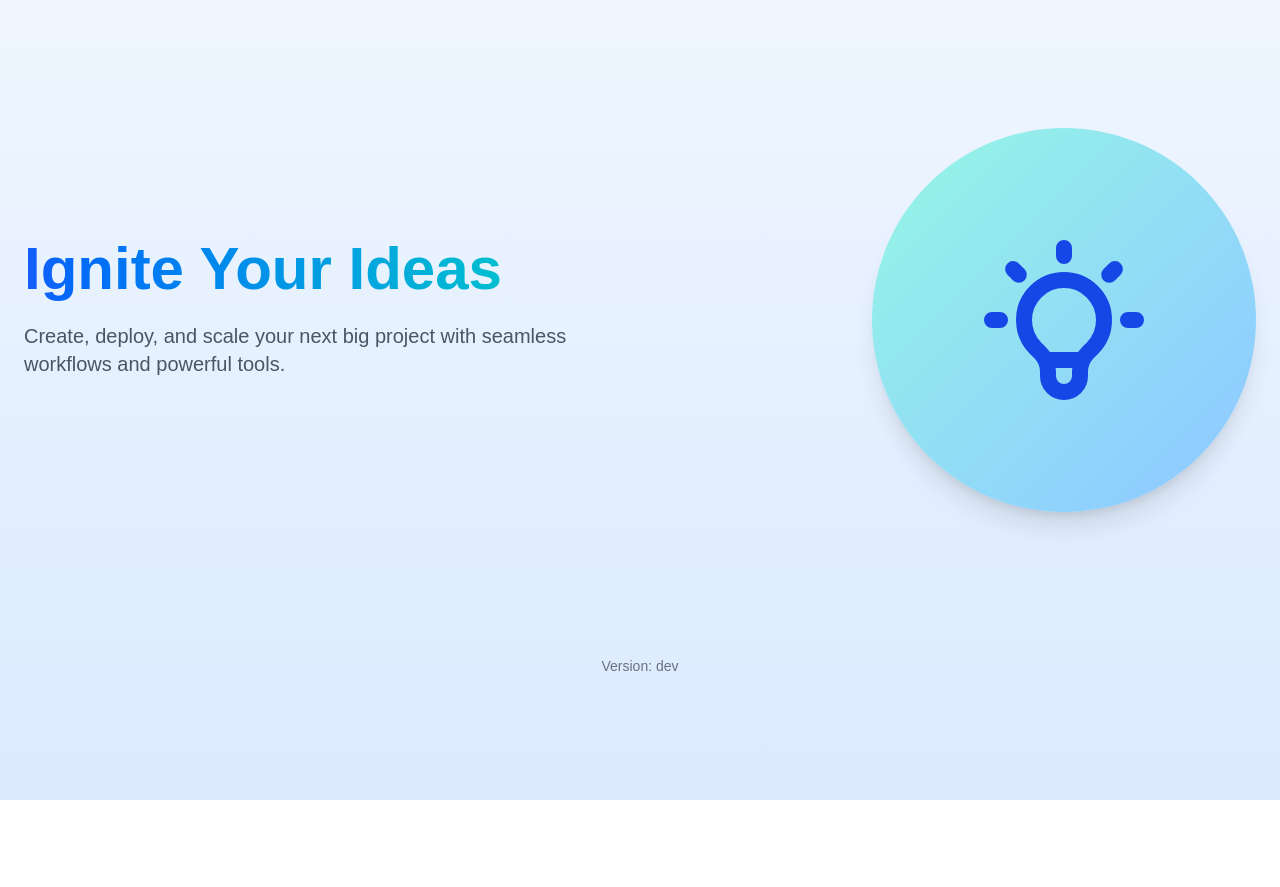
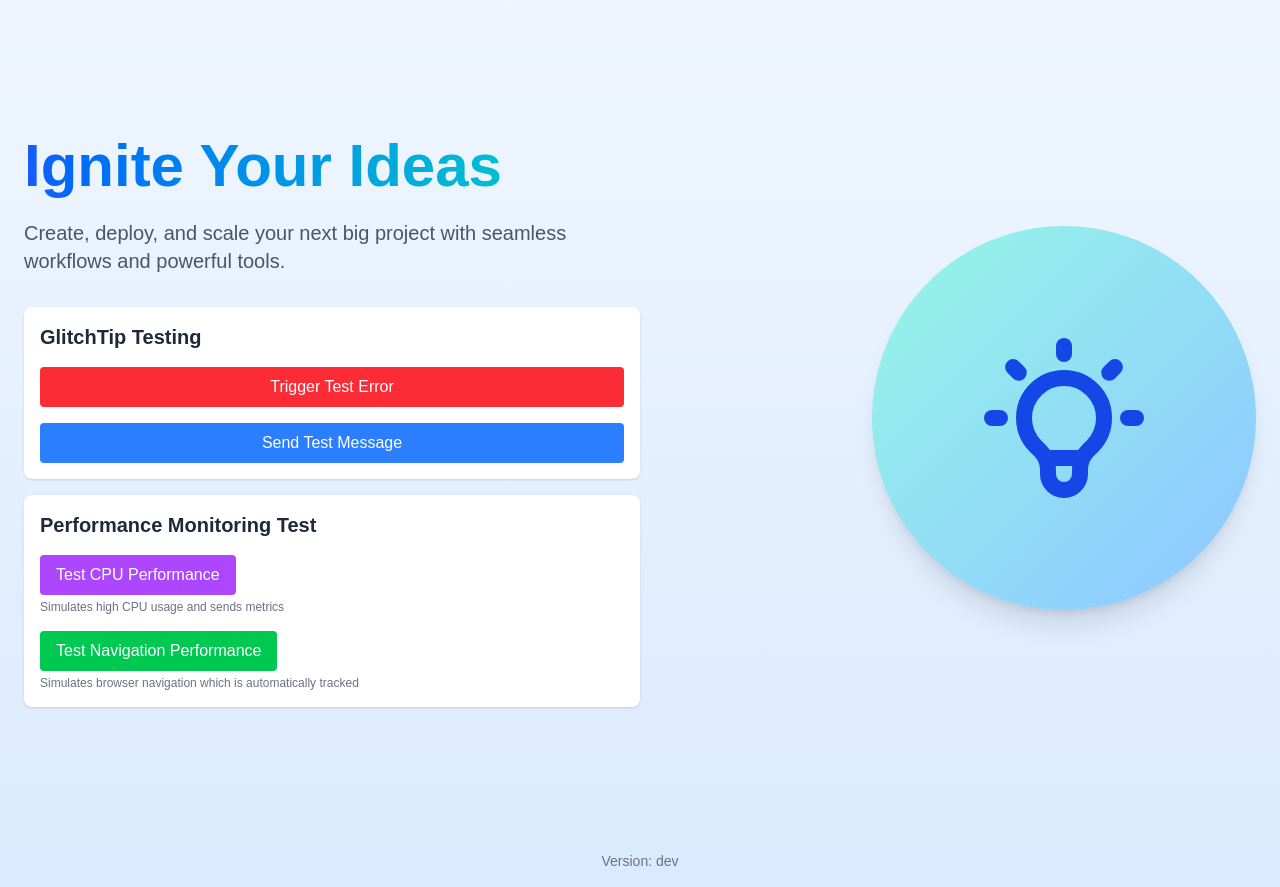
Before and after one commit to fsdaniel/nextjs-default, a Next.js app: page / in a window 1280 px wide. Before the commit the page ends 800 px from the top, so only its background shows below. Built offline with nearby package versions, Linux system fonts and the light colour scheme.

Commit message:
Release v0.4.0: Added GlitchTip for error tracking and performance monitoring

```diff
--- a/argocd/application.yaml
+++ b/argocd/application.yaml
@@ -8,7 +8,7 @@ spec:
 
   source:
     repoURL: https://github.com/fsdaniel/nextjs-default.git # Use HTTPS URL
-    targetRevision: v0.3.14 # Update target revision to new tag
+    targetRevision: v0.4.0 # Updated to version 0.4.0
     path: kubernetes # Directory within the repo containing the manifests
 
 
--- a/kubernetes/deployment.yaml
+++ b/kubernetes/deployment.yaml
@@ -15,7 +15,7 @@ spec:
     spec:
       containers:
       - name: nextjs-helloworld
-        image: ghcr.io/fsdaniel/nextjs-default:v0.3.14 # Update to new version tag
+        image: ghcr.io/fsdaniel/nextjs-default:v0.4.0 # Updated to version 0.4.0
         ports:
         - containerPort: 3000 # Default Next.js port
         # Add resource limits for better scheduling and stability
--- a/next.config.mjs
+++ b/next.config.mjs
@@ -1,6 +1,27 @@
 /** @type {import('next').NextConfig} */
+import { withSentryConfig } from '@sentry/nextjs';
+
 const nextConfig = {
   output: 'standalone',
 };
 
-export default nextConfig;
+export default withSentryConfig(nextConfig, {
+  // For all available options, see:
+  // https://github.com/getsentry/sentry-webpack-plugin#options
+
+  // Upload source maps to Sentry
+  org: "biedmeer",
+  project: "nextjs-default",
+
+  // Auth tokens can be obtained from https://gt.bm.onlydaniel.me/settings/account/api/auth-tokens/
+  authToken: process.env.SENTRY_AUTH_TOKEN,
+}, {
+  // For all available options, see:
+  // https://docs.sentry.io/platforms/javascript/guides/nextjs/
+
+  // Automatically upload source maps to Sentry during build
+  widenClientFileUpload: true,
+
+  // Silence the Sentry CLI Logs
+  silent: true,
+});
--- /dev/null
+++ b/sentry.client.config.ts
@@ -0,0 +1,23 @@
+import * as Sentry from '@sentry/nextjs';
+import { browserTracingIntegration, replayIntegration, httpClientIntegration } from '@sentry/nextjs';
+
+Sentry.init({
+  dsn: 'https://037a152fa3d04dd486d0e93d6c6e502e@gt.bm.onlydaniel.me/1',
+  // Enable performance monitoring
+  tracesSampleRate: 1.0,
+  // Enable profiling - helps identify performance bottlenecks
+  profilesSampleRate: 0.5,
+  integrations: [
+    browserTracingIntegration(),
+    replayIntegration(),
+    httpClientIntegration(),
+  ],
+  // Capture Replay for performance issues
+  replaysSessionSampleRate: 0.1,
+  // Capture Replay for error issues
+  replaysOnErrorSampleRate: 1.0,
+  // Prevent the SDK from sending PII data
+  sendDefaultPii: false,
+  // Performance monitoring settings
+  tracePropagationTargets: ["localhost", "gt.bm.onlydaniel.me", /^\//],
+});
--- /dev/null
+++ b/sentry.edge.config.ts
@@ -0,0 +1,9 @@
+import * as Sentry from '@sentry/nextjs';
+
+Sentry.init({
+  dsn: 'https://037a152fa3d04dd486d0e93d6c6e502e@gt.bm.onlydaniel.me/1',
+  // Adjust this value in production, or use tracesSampleRate for greater accuracy
+  tracesSampleRate: 1.0,
+  // Prevent the SDK from sending PII data like IP addresses
+  sendDefaultPii: false,
+});
--- /dev/null
+++ b/sentry.server.config.ts
@@ -0,0 +1,19 @@
+import * as Sentry from '@sentry/nextjs';
+import { nodeProfilingIntegration } from '@sentry/profiling-node';
+
+Sentry.init({
+  dsn: 'https://037a152fa3d04dd486d0e93d6c6e502e@gt.bm.onlydaniel.me/1',
+  // Enable performance monitoring with full sampling in development
+  // Consider reducing this value in production
+  tracesSampleRate: 1.0,
+  // Enable profiling for server-side performance
+  profilesSampleRate: 0.5,
+  // Add server-side integrations
+  integrations: [
+    nodeProfilingIntegration(),
+  ],
+  // Prevent the SDK from sending PII data
+  sendDefaultPii: false,
+  // Performance monitoring settings
+  tracePropagationTargets: ["localhost", "gt.bm.onlydaniel.me", /^\//],
+});
--- /dev/null
+++ b/src/app/error-test.tsx
@@ -0,0 +1,52 @@
+'use client';
+
+import * as Sentry from '@sentry/nextjs';
+import { useState } from 'react';
+
+export default function ErrorTest() {
+  const [errorMessage, setErrorMessage] = useState<string | null>(null);
+
+  const handleTestError = () => {
+    try {
+      // Intentionally throwing an error for testing
+      throw new Error('This is a test error for GlitchTip');
+    } catch (error) {
+      if (error instanceof Error) {
+        // Capture the error with Sentry/GlitchTip
+        Sentry.captureException(error);
+        setErrorMessage('Error sent to GlitchTip!');
+      }
+    }
+  };
+
+  const handleTestMessage = () => {
+    // Send a message to GlitchTip
+    Sentry.captureMessage('Test message from the application');
+    setErrorMessage('Message sent to GlitchTip!');
+  };
+
+  return (
+    <div className="p-4 mt-8 bg-white dark:bg-gray-800 rounded-lg shadow">
+      <h2 className="text-xl font-bold mb-4">GlitchTip Testing</h2>
+      <div className="flex flex-col gap-4">
+        <button
+          onClick={handleTestError}
+          className="px-4 py-2 bg-red-500 text-white rounded hover:bg-red-600 transition"
+        >
+          Trigger Test Error
+        </button>
+        <button
+          onClick={handleTestMessage}
+          className="px-4 py-2 bg-blue-500 text-white rounded hover:bg-blue-600 transition"
+        >
+          Send Test Message
+        </button>
+        {errorMessage && (
+          <div className="mt-4 p-2 bg-green-100 dark:bg-green-900 text-green-800 dark:text-green-100 rounded">
+            {errorMessage}
+          </div>
+        )}
+      </div>
+    </div>
+  );
+}
--- /dev/null
+++ b/src/app/error.tsx
@@ -0,0 +1,45 @@
+'use client';
+
+import * as Sentry from '@sentry/nextjs';
+import { useEffect } from 'react';
+
+export default function GlobalError({
+  error,
+  reset,
+}: {
+  error: Error & { digest?: string };
+  reset: () => void;
+}) {
+  useEffect(() => {
+    // Log the error to GlitchTip
+    Sentry.captureException(error);
+  }, [error]);
+
+  return (
+    <html>
+      <body>
+        <div className="min-h-screen flex items-center justify-center bg-gray-50 dark:bg-gray-900">
+          <div className="max-w-md w-full p-6 bg-white dark:bg-gray-800 rounded-lg shadow-lg">
+            <h2 className="text-2xl font-bold text-red-600 dark:text-red-400 mb-4">
+              Something went wrong!
+            </h2>
+            <p className="text-gray-700 dark:text-gray-300 mb-6">
+              An unexpected error occurred. Our team has been notified.
+            </p>
+            <div className="bg-gray-100 dark:bg-gray-700 p-4 rounded mb-6 overflow-auto">
+              <code className="text-sm text-gray-800 dark:text-gray-200">
+                {error.message || "Unknown error"}
+              </code>
+            </div>
+            <button
+              onClick={() => reset()}
+              className="w-full py-2 px-4 bg-blue-600 hover:bg-blue-700 text-white font-medium rounded focus:outline-none focus:ring-2 focus:ring-blue-500"
+            >
+              Try again
+            </button>
+          </div>
+        </div>
+      </body>
+    </html>
+  );
+}
--- a/src/app/page.tsx
+++ b/src/app/page.tsx
@@ -1,5 +1,7 @@
 import { promises as fs } from 'fs';
 import path from 'path';
+import ErrorTest from './error-test';
+import PerformanceTest from './performance-test';
 
 async function getVersion() {
   // Only try to read the file in production (when running in the container)
@@ -35,6 +37,12 @@ export default async function Home() {
           <p className="text-lg md:text-xl text-gray-600 dark:text-gray-300 mb-8">
             Create, deploy, and scale your next big project with seamless workflows and powerful tools.
           </p>
+
+          {/* GlitchTip Error Testing Component */}
+          <ErrorTest />
+
+          {/* Performance Monitoring Component */}
+          <PerformanceTest />
         </div>
 
         {/* Image/Illustration Placeholder */}
--- /dev/null
+++ b/src/app/performance-test.tsx
@@ -0,0 +1,86 @@
+'use client';
+
+import * as Sentry from '@sentry/nextjs';
+import { useState } from 'react';
+
+export default function PerformanceTest() {
+  const [status, setStatus] = useState<string | null>(null);
+
+  const simulateSlowOperation = () => {
+    setStatus('Starting performance test...');
+
+    // Create a custom span to measure performance
+    const startTime = Date.now();
+
+    // Simulate CPU-intensive work
+    let result = 0;
+    for (let i = 0; i < 5000000; i++) {
+      result += Math.sqrt(i);
+    }
+
+    // Simulate a delay like a database query
+    setTimeout(() => {
+      const duration = Date.now() - startTime;
+
+      // Send performance data to GlitchTip
+      Sentry.captureMessage('Performance Test Completed', {
+        level: 'info',
+        tags: {
+          operation: 'performance_test',
+          duration_ms: duration.toString(),
+        },
+      });
+
+      setStatus(`Performance test complete! Time: ${duration}ms`);
+    }, 1000);
+  };
+
+  // Add a function to simulate frontend navigation (which is automatically tracked)
+  const simulateNavigation = () => {
+    setStatus('Simulating page navigation event...');
+
+    // This will trigger a browser navigation performance event
+    window.location.hash = Date.now().toString();
+
+    setTimeout(() => {
+      setStatus('Navigation event recorded in GlitchTip');
+    }, 500);
+  };
+
+  return (
+    <div className="p-4 mt-4 bg-white dark:bg-gray-800 rounded-lg shadow">
+      <h2 className="text-xl font-bold mb-4">Performance Monitoring Test</h2>
+      <div className="space-y-4">
+        <div>
+          <button
+            onClick={simulateSlowOperation}
+            className="px-4 py-2 bg-purple-500 text-white rounded hover:bg-purple-600 transition"
+          >
+            Test CPU Performance
+          </button>
+          <p className="text-xs mt-1 text-gray-500 dark:text-gray-400">
+            Simulates high CPU usage and sends metrics
+          </p>
+        </div>
+
+        <div>
+          <button
+            onClick={simulateNavigation}
+            className="px-4 py-2 bg-green-500 text-white rounded hover:bg-green-600 transition"
+          >
+            Test Navigation Performance
+          </button>
+          <p className="text-xs mt-1 text-gray-500 dark:text-gray-400">
+            Simulates browser navigation which is automatically tracked
+          </p>
+        </div>
+      </div>
+
+      {status && (
+        <div className="mt-4 p-2 bg-blue-100 dark:bg-blue-900 text-blue-800 dark:text-blue-100 rounded">
+          {status}
+        </div>
+      )}
+    </div>
+  );
+}
```
Also changed, not shown: package.json (+9 -7 lines), 2 other files (tests, documents, lock files or other folders).
